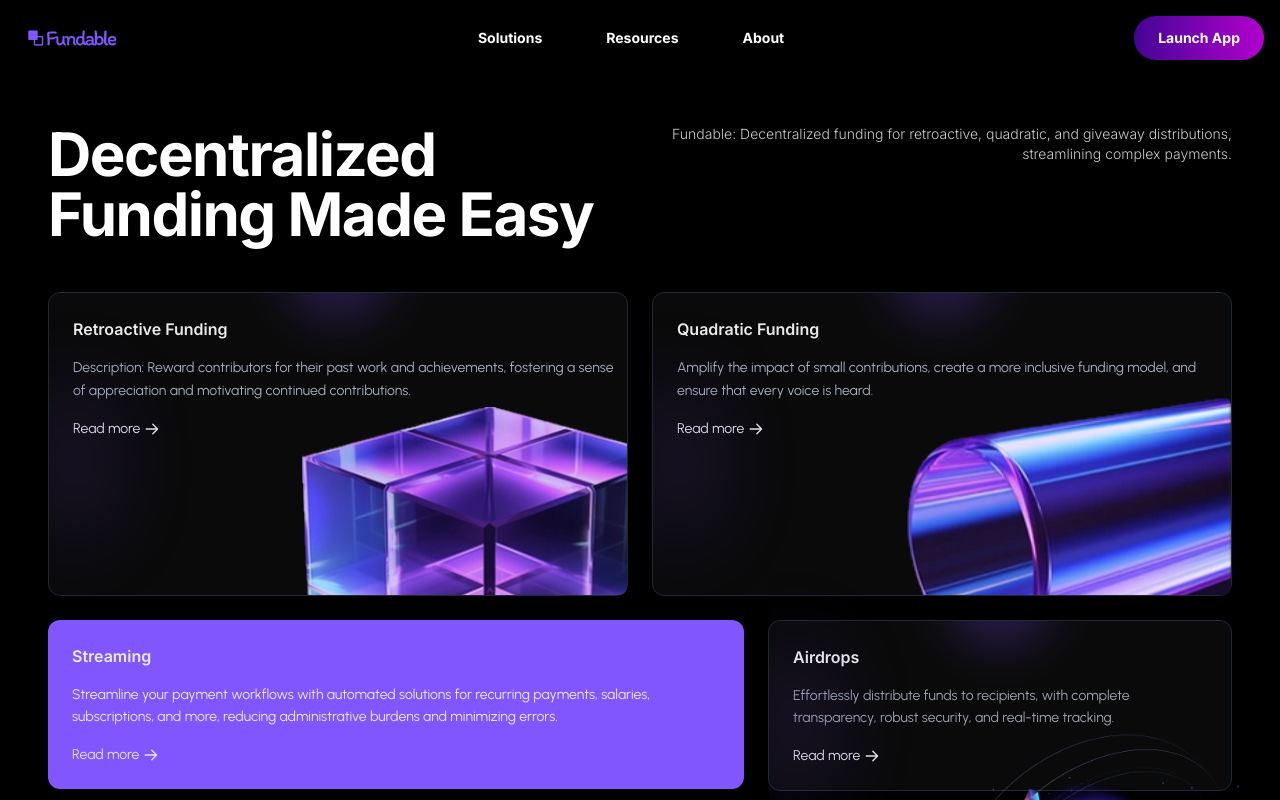
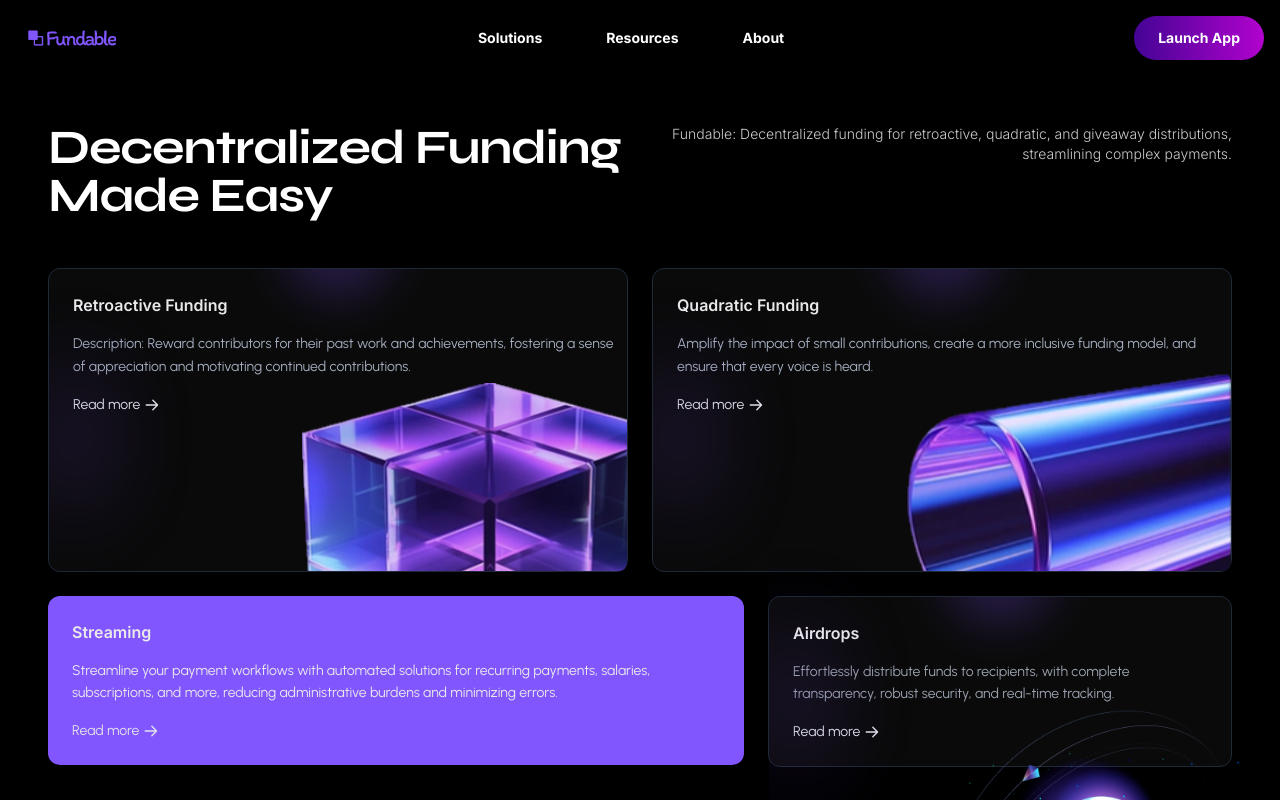
Before and after one commit to Fundable-Protocol/fundable-fe, a Next.js app: page / in a window 1280 px wide. Shown: the top 800 px of the page. Built offline with nearby package versions, Linux system fonts and the light colour scheme.

Commit message:
Added the syne fonts to the header

```diff
--- a/src/app/globals.css
+++ b/src/app/globals.css
@@ -5,6 +5,13 @@
 @font-face {
   font-family: "Urbanist";
   src: url("/fonts/Urbanist-VariableFont_wght.ttf") format("truetype");
+  font-weight: 100 900;
+  font-display: swap;
+}
+
+@font-face {
+  font-family: "Syne";
+  src: url("/fonts/Syne-VariableFont_wght.ttf") format("truetype");
   font-weight: 100 900;
   font-display: swap;
 }
--- a/src/components/organisms/Features.tsx
+++ b/src/components/organisms/Features.tsx
@@ -8,10 +8,10 @@ export default function Features() {
       <div className="max-w-7xl mx-auto">
         {/* Hero Section */}
         <div className="grid lg:grid-cols-2 gap-8 mb-12">
-          <h1 className="text-4xl md:text-5xl lg:text-6xl font-bold tracking-tight text-center lg:text-left max-w-[250px] mx-auto md:max-w-[350px] lg:max-w-0 lg:max-w-none">
+          <h1 className="text-3xl md:text-4xl lg:text-5xl font-bold tracking-tight text-center lg:text-left max-w-[250px] mx-auto md:max-w-[800px]  font-syne">
             Decentralized Funding Made Easy
           </h1>
-          <p className="text-sm text-[#CCCCCC] text-center  lg:text-right font-light">
+          <p className="text-sm text-[#CCCCCC] text-center lg:text-right font-light lg:max-w-[600px] lg:ml-auto">
             Fundable: Decentralized funding for retroactive, quadratic, and
             giveaway distributions, streamlining complex payments.
           </p>
--- a/tailwind.config.ts
+++ b/tailwind.config.ts
@@ -68,6 +68,7 @@ export default {
       },
       fontFamily: {
         urbanist: ["Urbanist", "sans-serif"],
+        syne: ["Syne", "sans-serif"],
       },
     },
   },
```
Also changed, not shown: public/fonts/Syne-VariableFont_wght.ttf (added).
